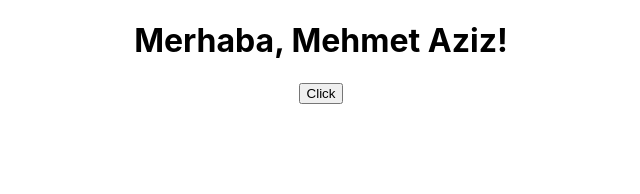
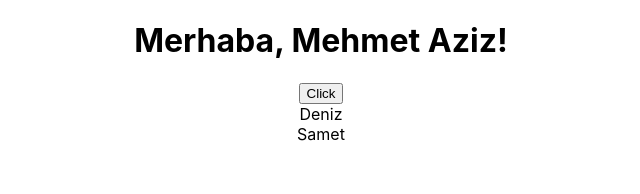
Before and after one commit to maziz-create/react-training, a React (Create React App) app: page / in a window 1280 px wide. Shown: the top 194 px of the page, without its empty margins (319-959 px from the left). Built offline with nearby package versions, Linux system fonts and the light colour scheme.

Commit message:
created and rendered new state which have initial state as string array

```diff
--- a/src/App.js
+++ b/src/App.js
@@ -14,10 +14,20 @@ function App() {
   //State'i böyle tanımlıyoruz. const[stataName, functionOfChangeName] = useState(initialState);
   const [name, setName] = useState("Mehmet Aziz");
 
+  //State'in initialValue ' sunu array olarak verip aşağıda map ederek yazdırabiliriz.
+  const [friends, setFriends] = useState(["Deniz", "Samet"]);
+
   return (
     <div className="App">
       <h1>Merhaba, {name}!</h1>
       <button onClick={() => setName("isim değiştirildi => Ahmet")}>Click</button>
+
+      {//key verme sebebimiz => buralarda map gibi şeyleri kullanman için her bi dive unique key vermek zorundasın
+        friends
+        .map((friend, index) => (
+          <div key={index}>{friend}</div>
+        ))
+      }
     </div>
   );
 }
```
